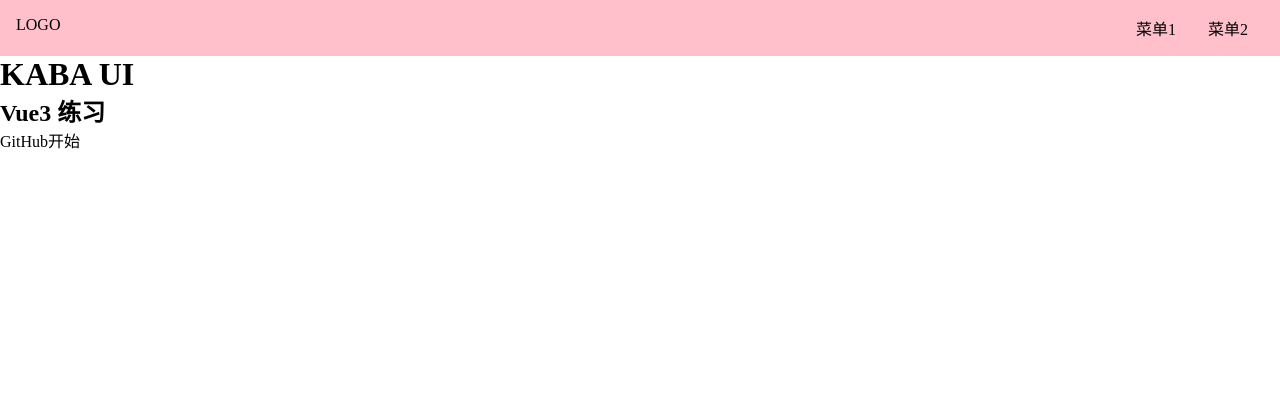
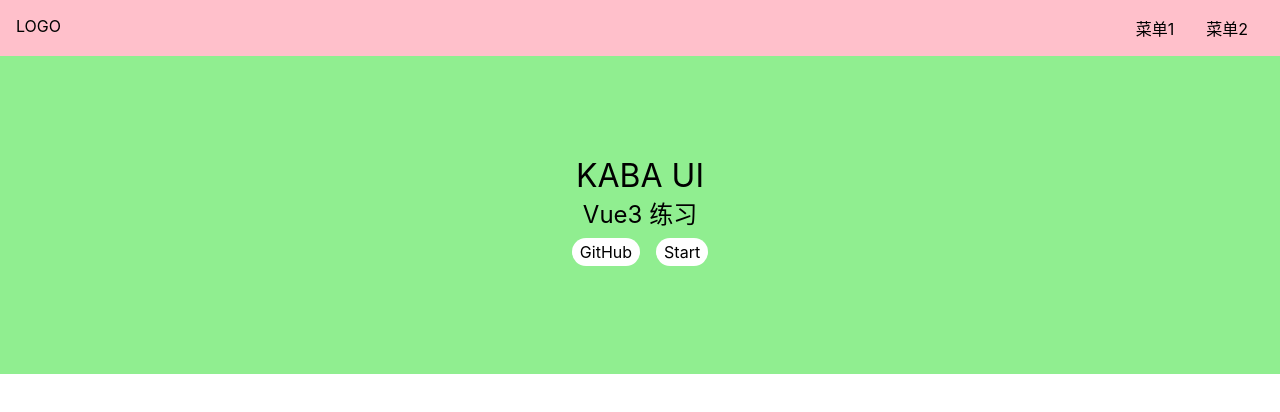
Before and after one commit to huangkairan/vue3-ui, a Vue app: page / in a window 1280 px wide. Shown: the top 412 px of the page. Built offline with nearby package versions, Linux system fonts and the light colour scheme.

Commit message:
topnav,aside

```diff
--- a/src/components/Topnav.vue
+++ b/src/components/Topnav.vue
@@ -21,6 +21,8 @@
   background: pink;
   display: flex;
   padding: 16px;
+  position: relative;
+  z-index: 10;
   > .logo {
     max-width: 6em;
     margin-right: auto;
--- a/src/index.scss
+++ b/src/index.scss
@@ -11,6 +11,15 @@
   text-decoration: none;
   color: inherit;
   &:hover {
-    border-bottom: 1px solid;
+    border-bottom: 1px solid #ffcccc;
+    cursor: pointer;
   }
 }
+h1,h2,h3,h4,h5,h6{
+  font-weight: normal;
+}
+body {
+  font-size: 16px;
+  //  https://github.com/zenozeng/fonts.css/
+  font-family: -apple-system, "Noto Sans", "Helvetica Neue", Helvetica, "Nimbus Sans L", Arial, "Liberation Sans", "PingFang SC", "Hiragino Sans GB", "Noto Sans CJK SC", "Source Han Sans SC", "Source Han Sans CN", "Microsoft YaHei", "Wenquanyi Micro Hei", "WenQuanYi Zen Hei", "ST Heiti", SimHei, "WenQuanYi Zen Hei Sharp", sans-serif;
+}
--- a/src/views/Doc.vue
+++ b/src/views/Doc.vue
@@ -1,20 +1,51 @@
 <template>
   <div class="doc">
-    <Topnav/>
+    <Topnav />
     <div class="content">
-      <aside>边栏</aside>
+      <aside>
+        <h2>组件</h2>
+        <ul>
+          <li>
+            <router-link to="/doc/switch">Switch 组件</router-link>
+          </li>
+          <li>
+            <router-link to="/doc/button">Button 组件</router-link>
+          </li>
+          <li>
+            <router-link to="/doc/dialog">Dialog 组件</router-link>
+          </li>
+          <li>
+            <router-link to="/doc/tabs">Tabs 组件</router-link>
+          </li>
+        </ul>
+      </aside>
       <main>主内容</main>
     </div>
   </div>
 </template>
 
 <script>
-import Topnav from '../components/Topnav.vue'
+import Topnav from "../components/Topnav.vue";
 export default {
-  components:{Topnav}
+  components: { Topnav },
+};
+</script>
+<style lang="scss" scoped>
+aside {
+  background: lightblue;
+  width: 150px;
+  padding: 16px;
+  padding-top: 70px;
+  position: fixed;
+  top: 0;
+  left: 0;
+  > h2 {
+    margin-bottom: 4px;
+  }
+  > ol {
+    > li {
+      padding: 4px 0;
+    }
+  }
 }
-</script>
-
-<style>
-
 </style>
--- a/src/views/Home.vue
+++ b/src/views/Home.vue
@@ -5,8 +5,8 @@
       <h1>KABA UI</h1>
       <h2>Vue3 练习</h2>
       <p class="actions">
-        <a>GitHub</a>
-        <a>开始</a>
+        <a href="https://www.github.com/h792309954">GitHub</a>
+        <router-link to="/doc">Start</router-link>
       </p>
     </div>
   </div>
@@ -19,20 +19,24 @@
 </script>
 
 <style lang="scss" scoped>
-.topnav {
-  background: pink;
+.banner {
+  padding: 100px 0;
   display: flex;
-  padding: 16px;
-  > .logo {
-    max-width: 6em;
-    margin-right: auto;
-  }
-  > .menu {
-    display: flex;
-    white-space: nowrap;
-    flex-wrap: nowrap;
-    > li {
-      margin: 0 1em;
+  justify-content: center;
+  align-items: center;
+  flex-direction: column;
+  background: lightgreen;
+  > .actions{
+    padding: 8px 0;
+    a {
+      margin:0 8px;
+      background: #fff;
+      display: inline-block;
+      $h: 28px;
+      height: $h;
+      line-height: $h;
+      border-radius: $h/2;
+      padding: 0 8px;
     }
   }
 }
```
